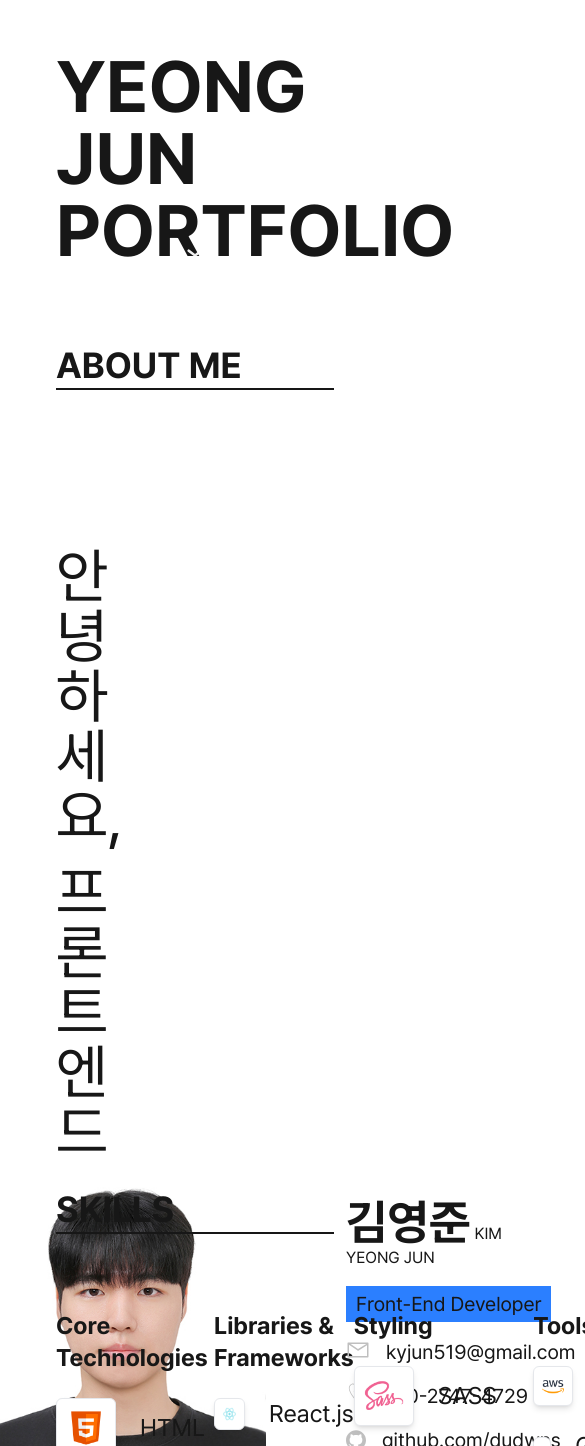
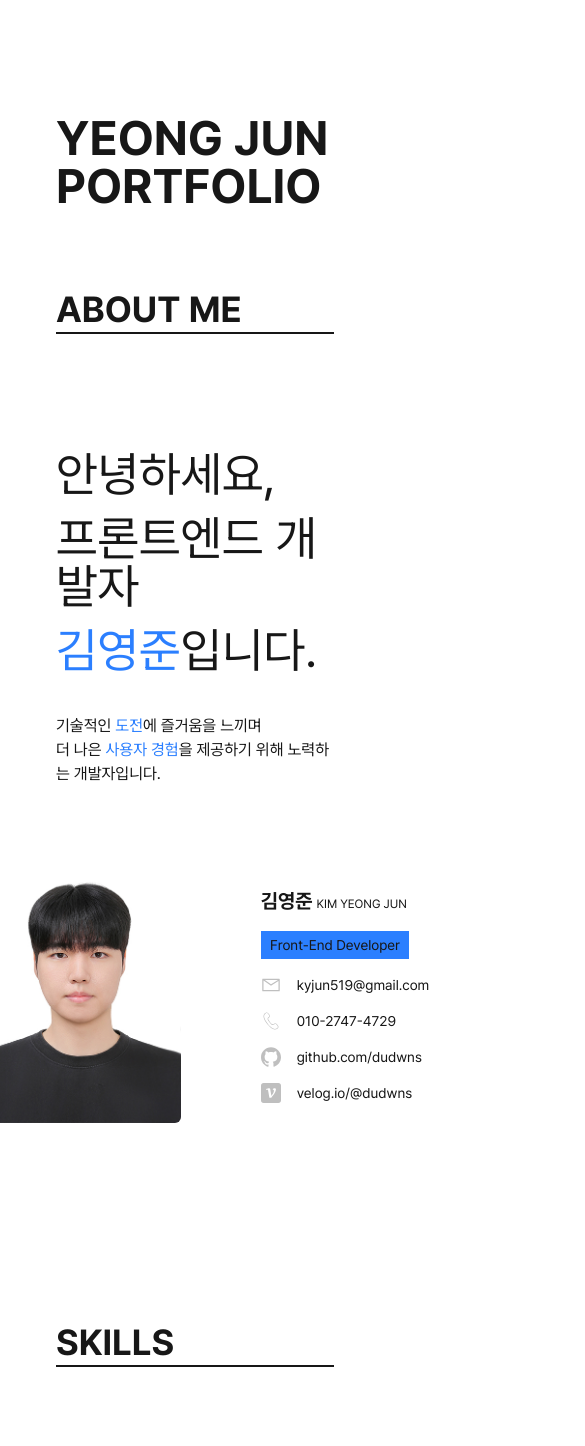
Before and after one commit to dudwns/portfolio, a Next.js app: page / in a window 390 px wide. Shown: the part 554-2000 px from the top of the page, 585 px wide, since content can reach past the window. Built offline with nearby package versions, Linux system fonts and the light colour scheme.

Commit message:
style: 반응형 스타일 적용

```diff
--- a/src/components/layout/Footer.tsx
+++ b/src/components/layout/Footer.tsx
@@ -1,6 +1,6 @@
 export default function Footer() {
   return (
-    <footer className="text-center text-gray-300 mt-60 text-sm h-30  flex items-center justify-center bg-[#242323]">
+    <footer className="text-center text-gray-300 text-sm h-30 flex items-center justify-center bg-[#242323]">
       © 2025. YeongJun Kim. All rights reserved.
     </footer>
   );
--- a/src/components/layout/Header/HeaderList.tsx
+++ b/src/components/layout/Header/HeaderList.tsx
@@ -17,7 +17,7 @@ export default function HeaderList() {
     return (
       <ul className="flex gap-4 relative">
         {SECTION_LIST.map((list) => (
-          <li key={list.id} className="relative">
+          <li key={list.id} className="relative text-sm">
             <Link href={list.id} className={`hover:text-white cursor-pointer text-gray-400`}>
               {list.name}
             </Link>
@@ -29,7 +29,7 @@ export default function HeaderList() {
   return (
     <ul className="flex gap-4 relative">
       {SECTION_LIST.map((list) => (
-        <li key={list.id} className="relative">
+        <li key={list.id} className="relative text-sm">
           <Link
             href={list.id}
             onClick={(e) => scrollToSection(e, list.id)}
--- a/src/components/list/SkillList.tsx
+++ b/src/components/list/SkillList.tsx
@@ -7,11 +7,14 @@ type SkillListProps = {
 
 export default function SkillList({ title, skill_list }: SkillListProps) {
   return (
-    <div className="flex flex-col items-start gap-4">
+    <div className="flex flex-col items-center xl:items-start gap-4">
       <h1 className="text-2xl font-bold">{title}</h1>
-      <div className="flex flex-col justify-center gap-6 py-2">
-        {skill_list.map((skill) => (
-          <div className="flex items-center gap-6" key={skill.name}>
+      <div className="flex flex-row xl:flex-col flex-wrap justify-center gap-x-2 gap-y-6  lg:gap-6 py-2">
+        {skill_list.map((skill, index) => (
+          <div
+            className="flex flex-col xl:flex-row items-center gap-6 w-24 xl:w-auto"
+            key={skill.name}
+          >
             <div className="relative group">
               <Image
                 key={skill.name}
@@ -19,19 +22,21 @@ export default function SkillList({ title, skill_list }: SkillListProps) {
                 alt={skill.name}
                 width={60}
                 height={60}
-                className="border rounded-md p-2 border-gray-200 bg-white shadow-md hover:shadow-lg transition-all duration-300 hover:-translate-y-1"
+                className="border rounded-md p-2 border-gray-200 bg-white shadow-md hover:shadow-lg transition-transform duration-300 hover:-translate-y-1"
               />
               <div
-                className={`absolute w-max top-1/2 max-w-xs border border-gray-300
-                            px-3 py-2 bg-[#333232] text-white text-sm rounded-md
+                className={`absolute w-max top-1/2 max-w-[200px] xl:max-w-xs border border-gray-200
+                            px-3 py-2 bg-[#333232] text-white  rounded-md
                             opacity-0 group-hover:opacity-100 transition-opacity duration-300
-                            pointer-events-none z-50 text-justify
-                            ${title === "Tools" ? "right-1/2 " : "left-1/2"}`}
+                            pointer-events-none z-50 text-justify text-xs xl:text-sm
+                            ${title === "Tools" ? "left-1/2 xl:left-auto xl:right-1/2" : "left-1/2"}
+                            ${index >= skill_list.length / 2 ? "left-auto right-1/2" : "left-1/2"}
+                            `}
               >
                 {skill.description}
               </div>
             </div>
-            <span className="text-center text-2xl">{skill.name}</span>
+            <span className="text-center text-xs xl:text-2xl">{skill.name}</span>
           </div>
         ))}
       </div>
--- a/src/components/section/About.tsx
+++ b/src/components/section/About.tsx
@@ -12,7 +12,7 @@ export default function About() {
   const { lastScrollY } = useScrollContext();
 
   return (
-    <section className="flex flex-col h-screen px-14 py-20 justify-between relative">
+    <section className="flex flex-col h-screen px-14 py-20 justify-between relative min-h-180">
       <div>
         <motion.h1
           className="text-4xl font-bold w-full"
@@ -30,9 +30,9 @@ export default function About() {
           transition={{ duration: 0.5 }}
         />
       </div>
-      <div className="h-40">
+      <div className="h-40 pt-16 xl:pt-0">
         <ReactTyped
-          className="text-7xl font-bold w-full"
+          className="text-5xl xl:text-7xl font-bold w-full"
           strings={["YEONG JUN <div>PORTFOLIO</div>"]}
           typeSpeed={50}
           backSpeed={25}
--- a/src/components/section/Profile.tsx
+++ b/src/components/section/Profile.tsx
@@ -19,22 +19,25 @@ export default function Profile() {
       initial={{ opacity: 0 }}
       animate={isInView ? { opacity: 1 } : { opacity: 0 }}
       transition={{ duration: 0.5 }}
-      className="flex flex-col h-screen p-14 gap-40"
+      className="flex flex-col px-14"
     >
       <SectionTitle title="ABOUT ME" />
-      <div className="flex justify-between items-center" ref={ref}>
+      <div
+        className="flex flex-col gap-20 pt-30 pb-50 justify-between items-center xl:flex-row xl:gap-0"
+        ref={ref}
+      >
         <div className="flex flex-col">
-          <div className="flex flex-col items-start text-6xl mb-10 gap-4">
+          <div className="text-5xl sm:text-6xl flex flex-col items-start  mb-10 gap-4 ">
             <span>안녕하세요,</span>
             <span>프론트엔드 개발자</span>
             <span>
               <span className="text-blue-500">김영준</span>입니다.
             </span>
           </div>
-          <div className="text-xl">
+          <div className="text-base sm:text-xl">
             기술적인 <span className="text-blue-500">도전</span>에 즐거움을 느끼며
           </div>
-          <div className="text-xl">
+          <div className="text-base sm:text-xl">
             더 나은 <span className="text-blue-500">사용자 경험</span>을 제공하기 위해 노력하는
             개발자입니다.
           </div>
@@ -45,31 +48,33 @@ export default function Profile() {
             alt="profile"
             width={300}
             height={300}
-            className="rounded-md"
+            className="rounded-md w-50 sm:w-[240px] xl:w-[300px]"
           />
-
           <div className="flex flex-col gap-4">
             <span>
-              <span className="text-5xl font-bold">김영준</span> KIM YEONG JUN
+              <span className="text-xl sm:text-2xl xl:text-4xl font-bold">김영준</span>{" "}
+              <span className="text-xs sm:text-sm xl:text-base">KIM YEONG JUN</span>
             </span>
-            <span className="text-xl bg-blue-500 p-1 text-center">Front-End Developer</span>
-            <div className="text-xl flex gap-4 group">
+            <span className="text-sm sm:text-lg xl:text-xl bg-blue-500 p-1 text-center">
+              Front-End Developer
+            </span>
+            <div className="text-sm sm:text-lg xl:text-xl flex gap-4 group">
               <Image
                 src="/images/profile/mail.svg"
                 alt="mail"
                 width={20}
                 height={20}
-                className="w-6 h-6 invert-75 group-hover:invert-100"
+                className="w-5 h-5 sm:w-6 sm:h-6 invert-75 group-hover:invert-100"
               />
               <span>kyjun519@gmail.com</span>
             </div>
-            <div className="text-xl flex gap-4 group">
+            <div className="text-sm sm:text-lg xl:text-xl flex gap-4 group">
               <Image
                 src="/images/profile/phone.svg"
                 alt="velog"
                 width={20}
                 height={20}
-                className="w-6 h-6 invert-75 group-hover:invert-100 p-[1px]"
+                className="w-5 h-5 sm:w-6 sm:h-6 invert-75 group-hover:invert-100 p-[1px]"
               />
               <span>010-2747-4729</span>
             </div>
@@ -79,9 +84,9 @@ export default function Profile() {
                 alt="github"
                 width={20}
                 height={20}
-                className="invert-75 group-hover:invert-100"
+                className="w-5 h-5 sm:w-6 sm:h-6 invert-75 group-hover:invert-100"
               />
-              <span className="text-xl">github.com/dudwns</span>
+              <span className="text-sm sm:text-lg xl:text-xl">github.com/dudwns</span>
             </Link>
             <Link href="https://velog.io/@dudwns/posts" className="flex gap-4 group">
               <Image
@@ -89,9 +94,9 @@ export default function Profile() {
                 alt="velog"
                 width={20}
                 height={20}
-                className="invert-75 group-hover:invert-100"
+                className="w-5 h-5 sm:w-6 sm:h-6 invert-75 group-hover:invert-100"
               />
-              <span className="text-xl">velog.io/@dudwns</span>
+              <span className="text-sm sm:text-lg xl:text-xl">velog.io/@dudwns</span>
             </Link>
           </div>
         </div>
--- a/src/components/section/Project.tsx
+++ b/src/components/section/Project.tsx
@@ -16,13 +16,16 @@ export default function Project() {
   return (
     <motion.section
       id="project"
-      className="flex flex-col h-screen p-14 gap-20"
+      className="flex flex-col px-14"
       initial={{ opacity: 0 }}
       animate={isInView ? { opacity: 1 } : { opacity: 0 }}
       transition={{ duration: 0.5 }}
     >
       <SectionTitle title="PROJECT" />
-      <div className="grid grid-cols-[repeat(auto-fit,minmax(300px,1fr))] gap-4" ref={ref}>
+      <div
+        className="grid grid-cols-[repeat(auto-fit,minmax(300px,1fr))] gap-4 pt-30 pb-50"
+        ref={ref}
+      >
         {PROJECT_LIST.map((item) => (
           <ProjectCard
             key={item.title}
--- a/src/components/section/Skills.tsx
+++ b/src/components/section/Skills.tsx
@@ -19,10 +19,13 @@ export default function Skills() {
       initial={{ opacity: 0 }}
       animate={isInView ? { opacity: 1 } : { opacity: 0 }}
       transition={{ duration: 0.8 }}
-      className="flex flex-col gap-20 px-14 h-screen pt-14"
+      className="flex flex-col px-14"
     >
       <SectionTitle title="SKILLS" />
-      <div className="flex justify-between w-full" ref={ref}>
+      <div
+        className="flex justify-between flex-col gap-10 items-center pt-30 pb-50 xl:flex-row xl:items-start xl:gap-0 "
+        ref={ref}
+      >
         <SkillList title="Core Technologies" skill_list={SKILLS.CORE_TECHNOLOGIES} />
         <SkillList title="Libraries & Frameworks" skill_list={SKILLS.FRAMEWORKS} />
         <SkillList title="Styling" skill_list={SKILLS.STYLINGS} />
```
